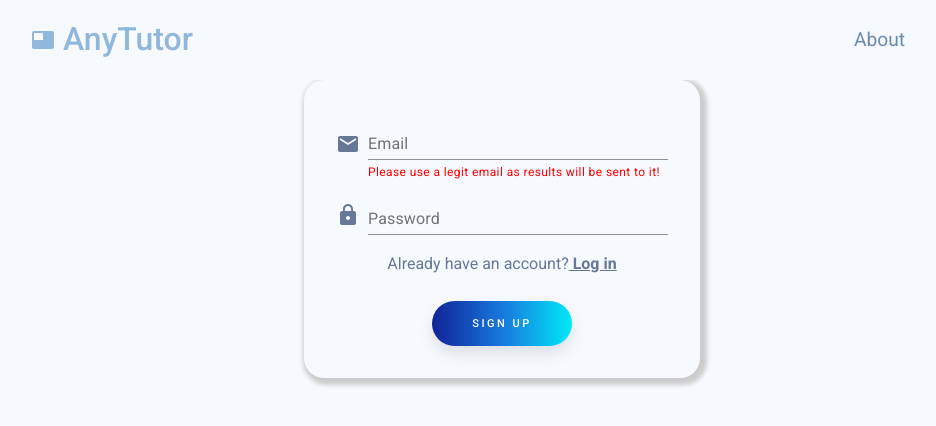
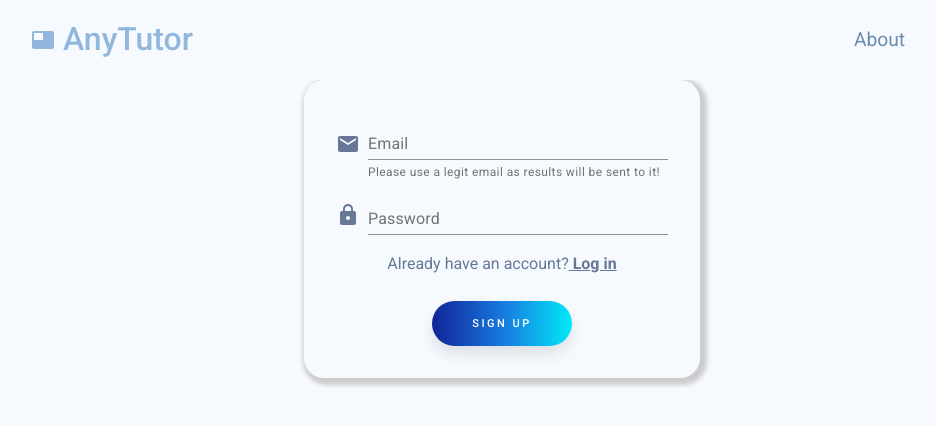
Before and after one commit to AllardQuek/AnyTutor, a React (Create React App) app: page /login in a window 1280 px wide. Shown: the top 426 px of the page, without its empty margins (138-1074 px from the left). Built offline with nearby package versions, Linux system fonts and the light colour scheme; no server answers.

Commit message:
display errors using error prop instead of helperText

```diff
--- a/src/pages/Login.js
+++ b/src/pages/Login.js
@@ -100,10 +100,11 @@ const Login = (props) => {
                 value={email}
                 onChange={(e) => setEmail(e.target.value)}
                 helperText={
-                  !hasAccount && !emailError
+                  !hasAccount
                     ? "Please use a legit email as results will be sent to it!"
-                    : emailError
+                    : ""
                 }
+                error={emailError}
               />
             </Grid>
           </Grid>
@@ -121,7 +122,7 @@ const Login = (props) => {
                 label="Password"
                 type="password"
                 onChange={(e) => setPassword(e.target.value)}
-                helperText={passwordError}
+                error={passwordError}
               />
             </Grid>
           </Grid>
@@ -183,9 +184,9 @@ const LoginStyled = styled.div`
     padding-left: 7px;
   }
 
-  .MuiFormHelperText-root {
+  /* .MuiFormHelperText-root {
     color: red;
-  }
+  } */
 `;
 
 export default Login;
```
